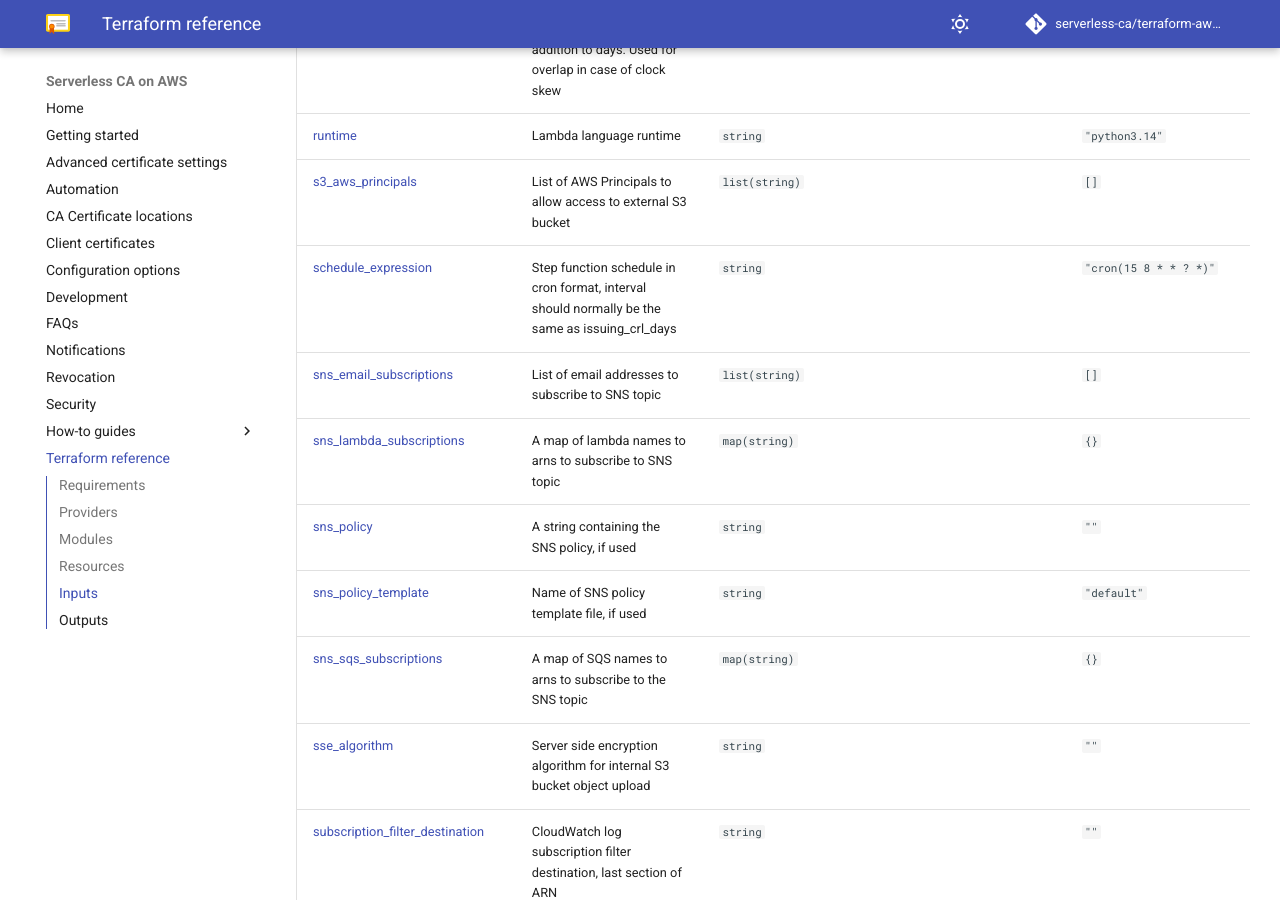
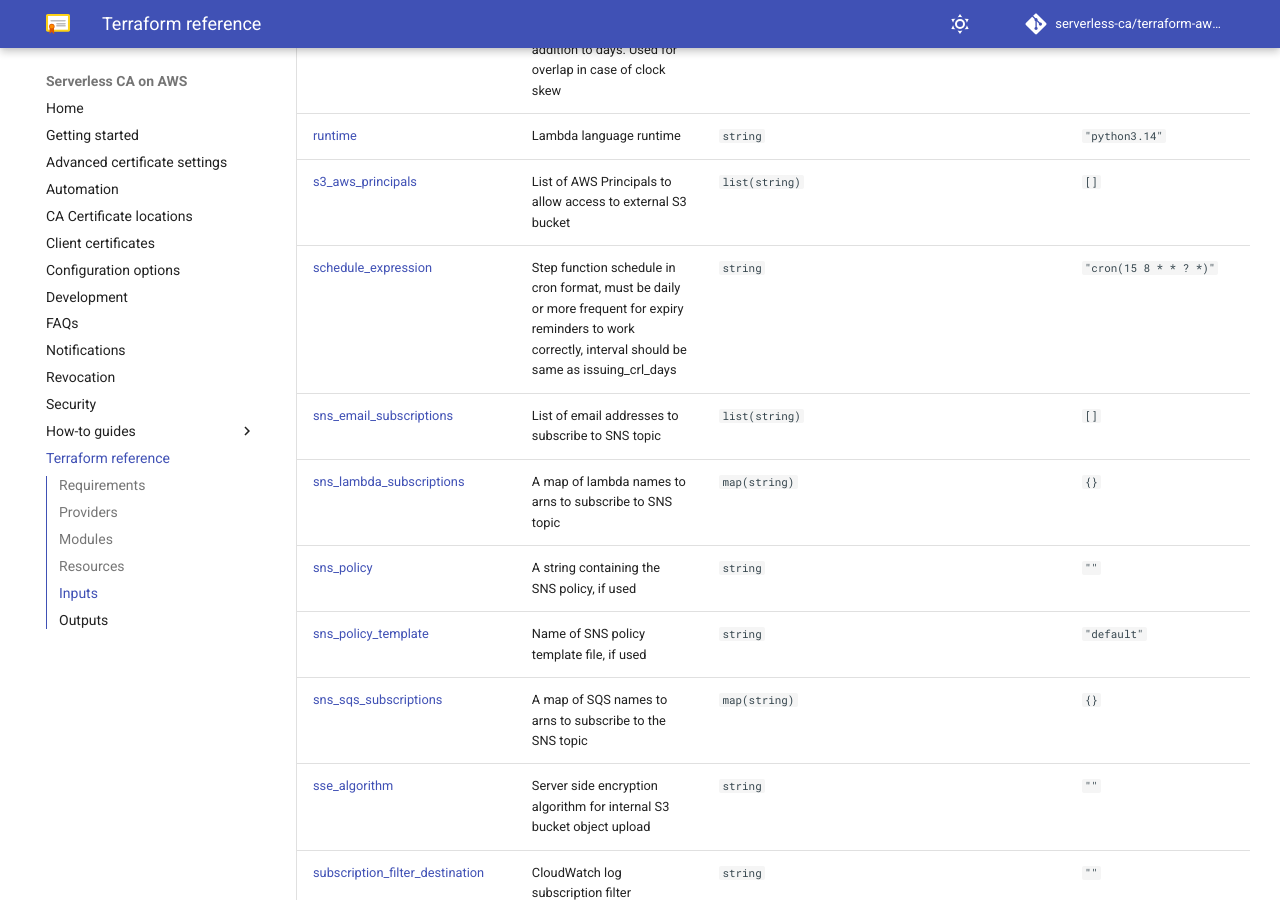
Before and after one commit to serverless-ca/terraform-aws-ca, an MkDocs documentation site: the page built from docs/reference.md, in a window 1280 px wide and 900 px high, scrolled down 5890 px. Built offline with MkDocs 1.6.1 and Material for MkDocs 9.7.7, drawn with Linux system fonts in a browser that asks for light colours; comment, search, counter and statistics services are not loaded.

Commit message:
terraform-docs: automated action

```diff
--- a/docs/reference.md
+++ b/docs/reference.md
@@ -90,7 +90,7 @@
 | <a name="input_root_crl_seconds"></a> [root\_crl\_seconds](#input\_root\_crl\_seconds) | Number of seconds before Root CA CRL expires, in addition to days. Used for overlap in case of clock skew | `number` | `600` | no |
 | <a name="input_runtime"></a> [runtime](#input\_runtime) | Lambda language runtime | `string` | `"python3.14"` | no |
 | <a name="input_s3_aws_principals"></a> [s3\_aws\_principals](#input\_s3\_aws\_principals) | List of AWS Principals to allow access to external S3 bucket | `list(string)` | `[]` | no |
-| <a name="input_schedule_expression"></a> [schedule\_expression](#input\_schedule\_expression) | Step function schedule in cron format, interval should normally be the same as issuing\_crl\_days | `string` | `"cron(15 8 * * ? *)"` | no |
+| <a name="input_schedule_expression"></a> [schedule\_expression](#input\_schedule\_expression) | Step function schedule in cron format, must be daily or more frequent for expiry reminders to work correctly, interval should be same as issuing\_crl\_days | `string` | `"cron(15 8 * * ? *)"` | no |
 | <a name="input_sns_email_subscriptions"></a> [sns\_email\_subscriptions](#input\_sns\_email\_subscriptions) | List of email addresses to subscribe to SNS topic | `list(string)` | `[]` | no |
 | <a name="input_sns_lambda_subscriptions"></a> [sns\_lambda\_subscriptions](#input\_sns\_lambda\_subscriptions) | A map of lambda names to arns to subscribe to SNS topic | `map(string)` | `{}` | no |
 | <a name="input_sns_policy"></a> [sns\_policy](#input\_sns\_policy) | A string containing the SNS policy, if used | `string` | `""` | no |
```
